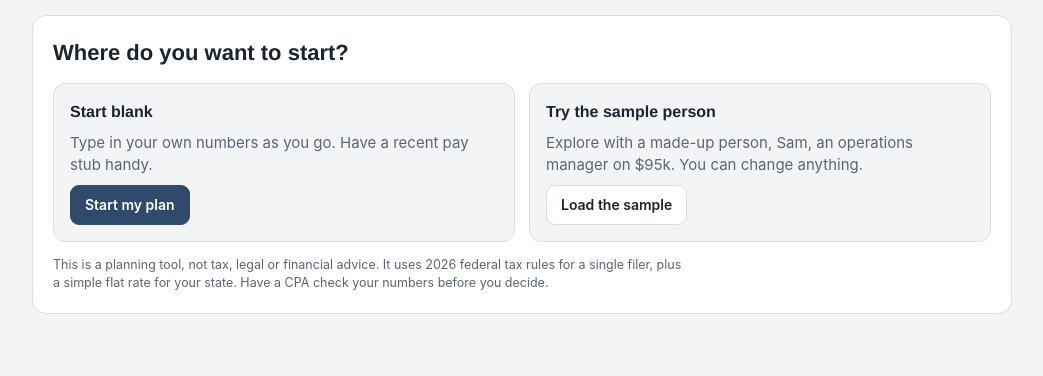
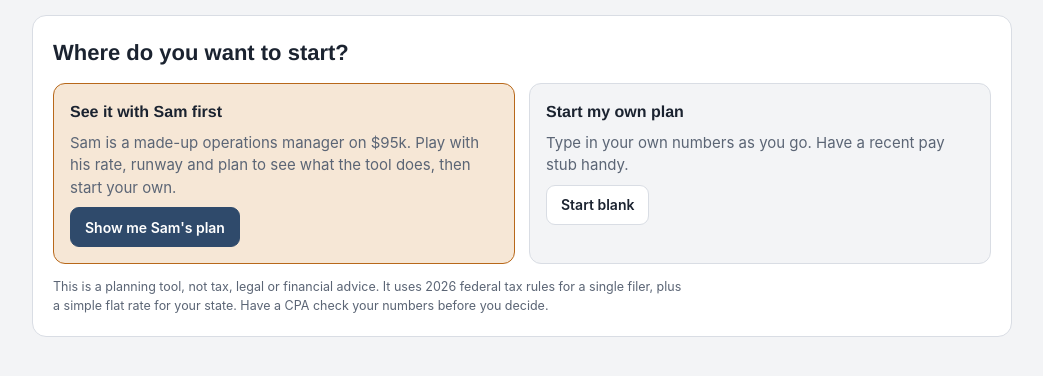
Before and after one commit to bbciii66/go-solo-planner, a plain HTML site: page index.html in a window 1280 px wide. Shown: the part 188-564 px from the top of the page, without its empty margins (118-1161 px from the left). Drawn offline with Linux system fonts and the light colour scheme.

Commit message:
Lead with Sam's sample and flag sample mode
Sample is now the first, highlighted choice and opens on the rate game.
A banner marks sample numbers as made up, with a one-tap Start my own plan.

Co-Authored-By: Claude Opus 5.5 <noreply@anthropic.com>
Claude-Session: https://claude.ai/code/session_017NNyHzneqMdz7gTRYuMrbp

```diff
--- a/index.html
+++ b/index.html
@@ -122,6 +122,8 @@ tr.grand td{font-weight:700;background:var(--steel-soft)}
 .qgroup ol{margin:0;padding-left:20px;display:flex;flex-direction:column;gap:6px;font-size:14px}
 .copybox{font:13px/1.45 var(--mono);white-space:pre-wrap;background:var(--bg);border:1px solid var(--line);border-radius:8px;padding:12px;max-height:320px;overflow:auto}
 .toast{position:fixed;left:50%;bottom:24px;transform:translateX(-50%);background:var(--ink);color:var(--panel);padding:10px 16px;border-radius:10px;font-size:14px;z-index:9;max-width:calc(100vw - 32px)}
+.choice.featured{border-color:var(--accent);background:var(--accent-soft)}
+.samplebar{display:flex;justify-content:space-between;align-items:center;gap:10px;flex-wrap:wrap;background:var(--accent-soft);border:1px solid var(--accent);border-radius:12px;padding:10px 14px;font-size:14px;margin-bottom:14px}
 .welcome{display:grid;grid-template-columns:repeat(auto-fit,minmax(240px,1fr));gap:14px}
 .choice{border:1px solid var(--line);border-radius:12px;padding:16px;background:var(--bg);display:flex;flex-direction:column;gap:8px;align-items:flex-start}
 .printonly{display:none}
@@ -155,21 +157,22 @@ tr.grand td{font-weight:700;background:var(--steel-soft)}
   <section class="panel" id="welcome" hidden>
     <h2>Where do you want to start?</h2>
     <div class="welcome">
-      <div class="choice">
-        <h3>Start blank</h3>
-        <p class="sub">Type in your own numbers as you go. Have a recent pay stub handy.</p>
-        <button class="btn primary" type="button" id="start-blank">Start my plan</button>
+      <div class="choice featured">
+        <h3>See it with Sam first</h3>
+        <p class="sub">Sam is a made-up operations manager on $95k. Play with his rate, runway and plan to see what the tool does, then start your own.</p>
+        <button class="btn primary" type="button" id="start-sample">Show me Sam's plan</button>
       </div>
       <div class="choice">
-        <h3>Try the sample person</h3>
-        <p class="sub">Explore with a made-up person, Sam, an operations manager on $95k. You can change anything.</p>
-        <button class="btn" type="button" id="start-sample">Load the sample</button>
+        <h3>Start my own plan</h3>
+        <p class="sub">Type in your own numbers as you go. Have a recent pay stub handy.</p>
+        <button class="btn" type="button" id="start-blank">Start blank</button>
       </div>
     </div>
     <p class="disclaimer">This is a planning tool, not tax, legal or financial advice. It uses 2026 federal tax rules for a single filer, plus a simple flat rate for your state. Have a CPA check your numbers before you decide.</p>
   </section>
 
   <div id="flow" hidden>
+    <div class="samplebar noprint" id="samplebar" hidden><span><b>You're viewing Sam's sample.</b> These are made-up numbers. Change anything to see what happens.</span><button class="btn small primary" type="button" id="sample-exit">Start my own plan</button></div>
     <nav class="stepper noprint" id="stepper" aria-label="Steps"></nav>
     <div class="xp noprint" style="margin-top:10px"><span id="xp-label">0% ready</span><div class="track"><div class="fill" id="xp-fill"></div></div></div>
 
@@ -295,11 +298,11 @@ tr.grand td{font-weight:700;background:var(--steel-soft)}
 // ---------- state ----------
 const KEY="goSoloPlanner-v1";
 const n=v=>(v==null||v===""||!isFinite(+v))?0:+v;
-const BLANK={ started:false, step:0, name:"", role:"", years:null, age:40, service:"", clients:"", quit:"", state:"",
+const BLANK={ started:false, sample:false, step:0, name:"", role:"", years:null, age:40, service:"", clients:"", quit:"", state:"",
   salary:null, bonus:0, deferPct:6, matchPct:4, curPrem:250, stRate:4, stStd:0,
   rate:100, hpw:30, health:700, otherIns:150, oop:1500, overhead:9000, daysOff:25, retire:null,
   savings:null, expenses:null, gapWeeks:4, terms:"30", startup:2500, buffer:3, checks:{}, notes:{}, badges:[] };
-const SAMPLE={ started:true, step:0, name:"Sam", role:"Operations manager", years:14, age:44, service:"Warehouse and fulfillment process improvement",
+const SAMPLE={ started:true, sample:true, step:1, name:"Sam", role:"Operations manager", years:14, age:44, service:"Warehouse and fulfillment process improvement",
   clients:"Regional distributors with 50-500 staff", quit:"", state:"Ohio",
   salary:95000, bonus:6000, deferPct:6, matchPct:4, curPrem:240, stRate:3, stStd:0,
   rate:110, hpw:30, health:650, otherIns:140, oop:2000, overhead:9500, daysOff:25, retire:null,
@@ -311,7 +314,7 @@ function sanitize(d){
   for(const k of Object.keys(BLANK)){ if(!(k in d)) continue; const v=d[k], b=BLANK[k];
     if(k==="checks"||k==="notes"){ if(v&&typeof v==="object"&&!Array.isArray(v)) for(const [kk,vv] of Object.entries(v)) out[k][String(kk)]=k==="checks"?!!vv:String(vv); }
     else if(k==="badges"){ if(Array.isArray(v)) out.badges=v.map(String); }
-    else if(k==="started") out.started=!!v;
+    else if(k==="started"||k==="sample") out[k]=!!v;
     else if(k==="step"){ const i=Math.round(+v); out.step=(i>=0&&i<=4)?i:0; }
     else if(k==="terms"){ out.terms=["0","15","30","45","60","90"].includes(String(v))?String(v):"30"; }
     else if(k==="quit"){ out.quit=/^\d{4}-\d{2}-\d{2}$/.test(String(v))?String(v):""; }
@@ -572,14 +575,15 @@ document.addEventListener("click",e=>{
     else toast("Add your salary in step 1 first."); }
 });
 $("start-blank").onclick=()=>{ S=clone(BLANK); S.started=true; begin(); };
-$("start-sample").onclick=()=>{ S=clone(SAMPLE); S.quit=sampleQuit(); begin(); };
+$("start-sample").onclick=()=>{ S=clone(SAMPLE); S.quit=sampleQuit(); begin(1); };
+$("sample-exit").onclick=()=>{ S=clone(BLANK); S.started=true; begin(0); toast("Fresh plan started. Sam's numbers are cleared."); };
 $("btn-reset").onclick=()=>{ if(!S.started) return; const b=$("btn-reset"); if(!b.dataset.armed){ b.dataset.armed="1"; b.textContent="Tap again to clear everything"; toast("This clears your whole plan. Save a copy first if you want to keep it."); setTimeout(()=>{ delete b.dataset.armed; b.textContent="Start over"; },4000); return; } delete b.dataset.armed; b.textContent="Start over"; S=clone(BLANK); save(); $("flow").hidden=true; $("welcome").hidden=false; };
 $("btn-copy-ai").onclick=copyAI;
 $("btn-show-ai").onclick=()=>{ const p=$("ai-preview"); p.hidden=!p.hidden; p.textContent=aiPrompt(); };
 $("btn-print").onclick=()=>window.print();
 $("btn-export").onclick=()=>{ const b=new Blob([JSON.stringify(S,null,2)],{type:"application/json"}); const a=document.createElement("a"); a.href=URL.createObjectURL(b); a.download="go-solo-plan.json"; a.click(); setTimeout(()=>URL.revokeObjectURL(a.href),1000); };
 $("file-import").onchange=async e=>{ const f=e.target.files[0]; if(!f) return; try{ const d=JSON.parse(await f.text()); S=sanitize(d); S.started=true; begin(S.step||0); toast("Plan loaded."); }catch(err){ toast("That file isn't a saved plan."); } e.target.value=""; };
-function begin(step){ $("welcome").hidden=true; $("flow").hidden=false; fillInputs(); showStep(step||0); }
+function begin(step){ $("welcome").hidden=true; $("flow").hidden=false; $("samplebar").hidden=!S.sample; fillInputs(); showStep(step||0); }
 if(S.started) begin(S.step); else $("welcome").hidden=false;
 window.__planner={w2,consult,solveRevenue,rateFor,runway,billHours,get S(){return S;},set S(v){S=v;}};
 </script>
```
